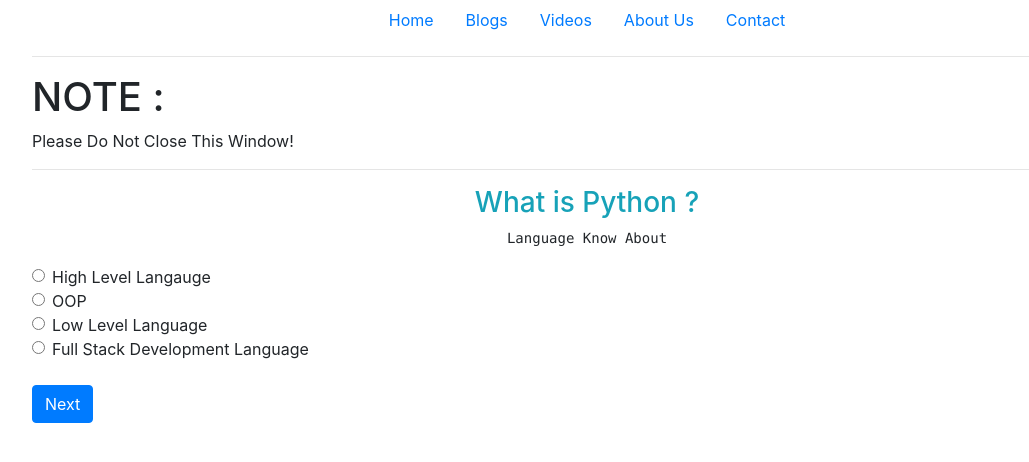
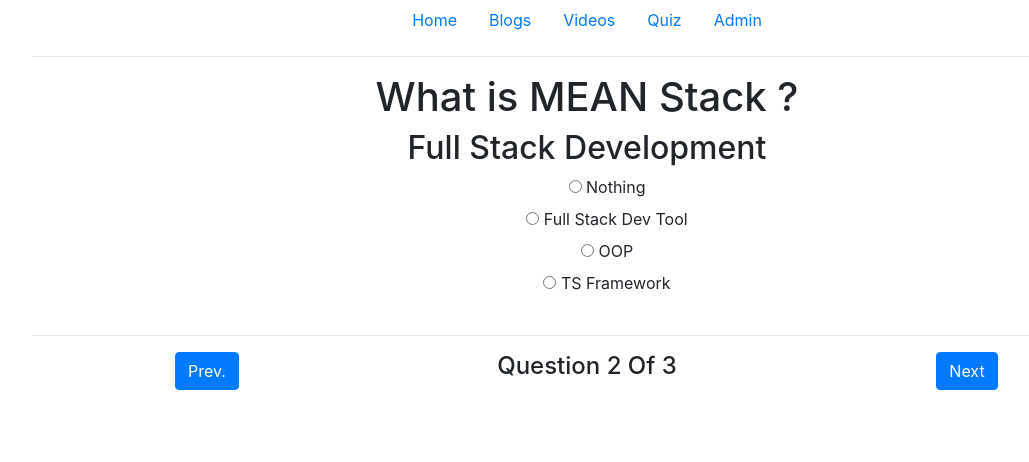
Before and after one commit to Nikhilsunil90s/DjangoWork, a Django app: page /quiz/startQuiz/?page=2 in a window 1280 px wide. Shown: the top 462 px of the page, without its empty margins (53-1082 px from the left). Run offline with Django 3.2, Linux system fonts and the light colour scheme; data comes from the database, SQL or seed files in the repository; some libraries are stand-ins or nearby versions.

Commit message:
Next/Previous Solved Finally

```diff
--- a/TrialProject/home/templates/home/header.html
+++ b/TrialProject/home/templates/home/header.html
@@ -21,10 +21,10 @@
                           <a class="nav-link" href="/videos">Videos</a>
                         </li>
                         <li class="nav-item">
-                          <a class="nav-link" href="#">About Us</a>
+                          <a class="nav-link" href="/quiz">Quiz</a>
                         </li>
                         <li class="nav-item">
-                          <a class="nav-link" href="#">Contact</a>
+                          <a class="nav-link" href="/admin">Admin</a>
                         </li>
                       </ul>
                 </div>
--- a/TrialProject/quiz/models.py
+++ b/TrialProject/quiz/models.py
@@ -11,6 +11,8 @@ class Question(models.Model):
     def __str__(self):
         return self.quesTitle
 
+
+
 class Choice(models.Model):
     ques = models.ForeignKey('Question' , on_delete = models.CASCADE)
     choice_1 = models.CharField(max_length=100)
--- /dev/null
+++ b/TrialProject/quiz/templates/quiz/question_list.html
@@ -0,0 +1,54 @@
+{% load static %}
+{% include "home/header.html" %}
+
+{% block content %}
+<div class="container">
+ {% for question in page_obj %}
+    <h1 class="text-center">{{ question.quesTitle }}</h1>
+    <h2 class="text-center">{{ question.quesDescription }}</h2>
+ {% endfor %}
+ {% if Choices %}
+ <div class="row">
+     <div class="col-lg-12 text-center">
+         <ul style="list-style: none;">
+             <li>
+                <input type="radio" value="{{ Choices.choice_1 }}" name="choiceselected">
+                <label for = "">{{ Choices.choice_1 }}</label>
+             </li>
+             <li>
+                <input type="radio" value="{{ Choices.choice_2 }}" name="choiceselected">
+                 <label for = "">{{ Choices.choice_2 }}</label>
+            </li>
+            <li>
+                <input type="radio" value="{{ Choices.choice_3 }}" name="choiceselected">
+                <label for = "">{{ Choices.choice_3 }}</label>
+            </li>
+            <li>
+                <input type="radio" value="{{ Choices.choice_4 }}" name="choiceselected">
+                <label for = "">{{ Choices.choice_4 }}</label>
+            </li>
+         </ul>
+     </div>
+ </div>
+ {% endif %}
+ <hr>
+ <div class="row">
+ {% if page_obj.has_previous %}
+ <div class="col-lg-4 text-center">
+    <a class="btn btn-primary" href="?page={{ page_obj.previous_page_number }}">Prev.</a>
+ </div>
+ {% endif %}
+ <div class="col-lg-4 text-center">
+ <span>
+     <h4>Question {{ page_obj.number }} Of {{ page_obj.paginator.num_pages }} </h4>
+ </span>
+ </div>
+ {% if page_obj.has_next %}
+ <div class="col-lg-4 text-center">
+    <a class="btn btn-primary" href="?page={{ page_obj.next_page_number }}">Next</a>
+ </div>
+ {% endif %}
+ </div>
+{% endblock %}
+
+{% include "home/footer.html" %}
--- a/TrialProject/quiz/templates/quiz/quizpage.html
+++ b/TrialProject/quiz/templates/quiz/quizpage.html
@@ -5,48 +5,29 @@
 <div class="container">
     <p class="text-center"><h1>NOTE : </h1> Please Do Not Close This Window! </p>
     <hr>
-    {% if FirstQuestion %}
-    <div class="text-center text-info">
-        <h3>{{ FirstQuestion }}</h3>
-        <pre>{{ FirstQuestion.quesDescription }}</pre>
-    </div>
+    {{ Questions }}
+</div>
+{% if Questions.has_other_pages %}
+  <ul class="pagination">
+    {% if Questions.has_previous %}
+      <li><a href="?page={{ Questions.previous_page_number }}">&laquo;</a></li>
     {% else %}
-    <div class="text-center text-info">
-        <h3>{{ NextQuestion }}</h3>
-        <pre>{{ NextQuestion.quesDescription }}</pre>
-    </div>
+      <li class="disabled"><span>&laquo;</span></li>
     {% endif %}
-    <div class="form-check">
-        <input class="form-check-input" type="radio" name="flexRadioDefault" id="flexRadioDefault1">
-        <label class="form-check-label" for="flexRadioDefault1">
-          {{ QuesChoices.choice_1 }}
-        </label>
-    </div>
-    <div class="form-check">
-        <input class="form-check-input" type="radio" name="flexRadioDefault" id="flexRadioDefault1">
-        <label class="form-check-label" for="flexRadioDefault1">
-          {{ QuesChoices.choice_2 }}
-        </label>
-    </div>
-    <div class="form-check">
-        <input class="form-check-input" type="radio" name="flexRadioDefault" id="flexRadioDefault1">
-        <label class="form-check-label" for="flexRadioDefault1">
-          {{ QuesChoices.choice_3 }}
-        </label>
-    </div>
-    <div class="form-check">
-        <input class="form-check-input" type="radio" name="flexRadioDefault" id="flexRadioDefault1">
-        <label class="form-check-label" for="flexRadioDefault1">
-          {{ QuesChoices.choice_4 }}
-        </label>
-    </div>
-    <br>
-    <p>
-        <a class="btn btn-primary" href="/quiz/question/{{ nextHits }}">Next</a>
-    </p>
-
-</div>
-
+    {% for i in ques.paginator.page_range %}
+      {% if ques.number == i %}
+        <li class="active"><span>{{ i }} <span class="sr-only">(current)</span></span></li>
+      {% else %}
+        <li><a href="?page={{ i }}">{{ i }}</a></li>
+      {% endif %}
+    {% endfor %}
+    {% if ques.has_next %}
+      <li><a href="?page={{ Questions.next_page_number }}">&raquo;</a></li>
+    {% else %}
+      <li class="disabled"><span>&raquo;</span></li>
+    {% endif %}
+  </ul>
+{% endif %}
 
 
 {% endblock %}
--- a/TrialProject/quiz/urls.py
+++ b/TrialProject/quiz/urls.py
@@ -1,9 +1,9 @@
 from django.urls import path
 from . import views
-
+from .views import QuestionView
 
 urlpatterns = [
     path('' , views.quizHome , name = 'quizHome'),
-    path('startQuiz/' , views.startQuiz , name = 'startquiz'),
-    path('question/<int:quesid>/' , views.showQues, name = 'nextQuestion' )
+    path('startQuiz/' , QuestionView.as_view() , name = 'startquiz'),
+    #path()
 ]
--- a/TrialProject/quiz/views.py
+++ b/TrialProject/quiz/views.py
@@ -1,27 +1,28 @@
-from django.shortcuts import render
+from django.shortcuts import render, redirect
 from django.http import HttpResponse
 from .models import Question, Choice
+from django.core.paginator import Paginator
+from django.views.generic.list import ListView
 # Create your views here.
-nextHits = 1
+
+class QuestionView(ListView):
+    model = Question
+    template_name = 'question_list.html'
+    paginate_by = 1
+    context_object_name = 'QuestionContext'
+
+    def get_context_data(self, **kwargs):
+        context = super().get_context_data(**kwargs)
+        paginator = Paginator(Question.objects.all(), self.paginate_by)
+        page = self.request.GET.get('page')
+        #pp = paginator.page(page)
+        if page:
+            context['Choices'] = Choice.objects.get(ques = page)
+        else:
+            context['Choices'] = Choice.objects.get(ques = Question.objects.all()[0].quesId)
+        return context
+
+
 
 def quizHome(request):
     return render(request , 'quiz/quizhome.html')
-
-
-def startQuiz(request):
-    global nextHits
-    print(nextHits)
-    nextHits += 1
-    results = Question.objects.all()
-    choices = Choice.objects.get(ques = results[0].quesId)
-    print(choices.choice_1)
-    return render(request , 'quiz/quizpage.html' , {'FirstQuestion' : results[0] , 'QuesChoices' : choices , 'nextHits' : nextHits})
-
-def showQues(request , quesid):
-    global nextHits
-    print(nextHits)
-    nextHits += 1
-    quest = Question.objects.get(quesId = quesid)
-    questChoice = Choice.objects.get(ques = quesid)
-    #return HttpResponse("<h1>" + str(quesid) + " : " + str(ques) + "</h1>")
-    return render(request , 'quiz/quizpage.html' , {'NextQuestion' : quest , 'QuesChoices' : questChoice , 'nextHits' : nextHits})
```
